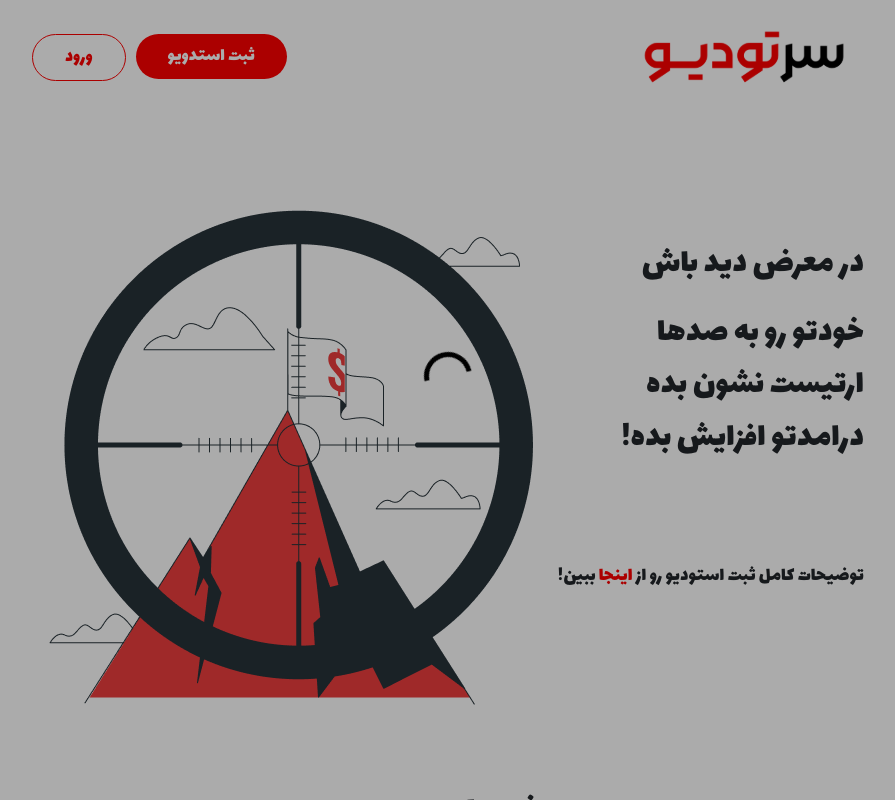
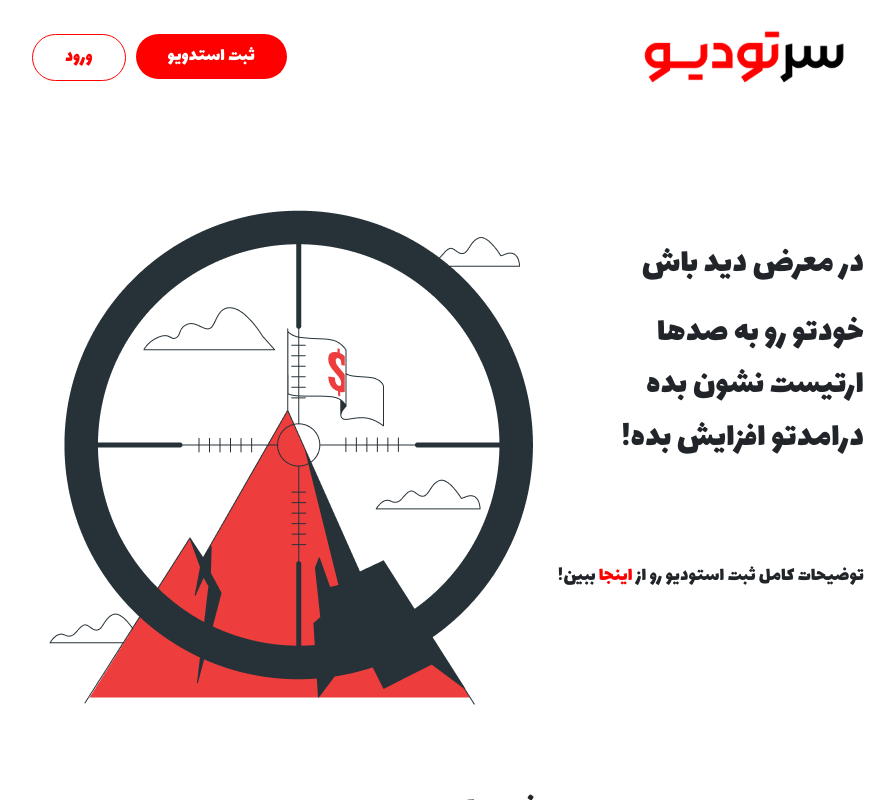
Before and after one commit to KasraMg/Seartudio, a React (Vite) app: page /SignUp in a window 1280 px wide. Shown: the top 800 px of the page, without its empty margins (192-1087 px from the left). Built offline with nearby package versions, Linux system fonts and the light colour scheme.

Commit message:
sign loader

```diff
--- a/src/components/MainSignUp/MainSignUp.jsx
+++ b/src/components/MainSignUp/MainSignUp.jsx
@@ -28,7 +28,7 @@ export default function MainSignUp({ setStudioModalShow, setTelgramModalShow })
     const [Status201,setStatus201]=useState()
     const [Status409,setStatus409]=useState()
     const [Status400,setStatus400]=useState()
-    const [loader,setLoader]=useState(true)
+    const [loader,setLoader]=useState(false)
     const RulesModalHide = () => {
         setRulesModal(false)
     }
```
